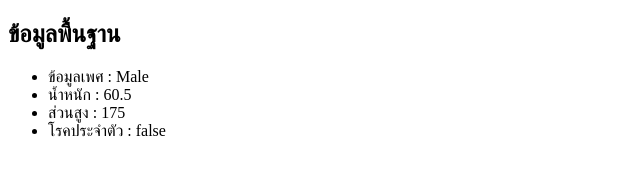
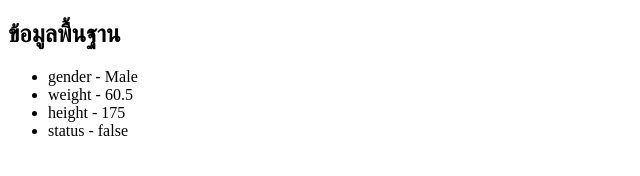
Before and after one commit to thammapakorn/Vuejs-basic, a Vue app in the folder my-app/: page / in a window 1280 px wide. Shown: the part 536-712 px from the top of the page, without its empty margins (0-640 px from the left). Built offline with nearby package versions, Linux system fonts and the light colour scheme.

Commit message:
แสดงผล ข้อมูลใน obj ด้วย v-for

```diff
--- a/my-app/src/App.vue
+++ b/my-app/src/App.vue
@@ -17,10 +17,7 @@
     </div>
     <h2>ข้อมูลพื้นฐาน</h2>
     <ul>
-      <li>ข้อมูลเพศ : {{ general.gender }}</li>
-      <li>น้ำหนัก : {{ general.weight }}</li>
-      <li>ส่วนสูง : {{ general.height }}</li>
-      <li>โรคประจำตัว : {{ general.status }}</li>
+      <li v-for="(item,key) in general" :key="key">{{ key }} - {{ item }}</li>
     </ul>
  </section>
 </template>
```
